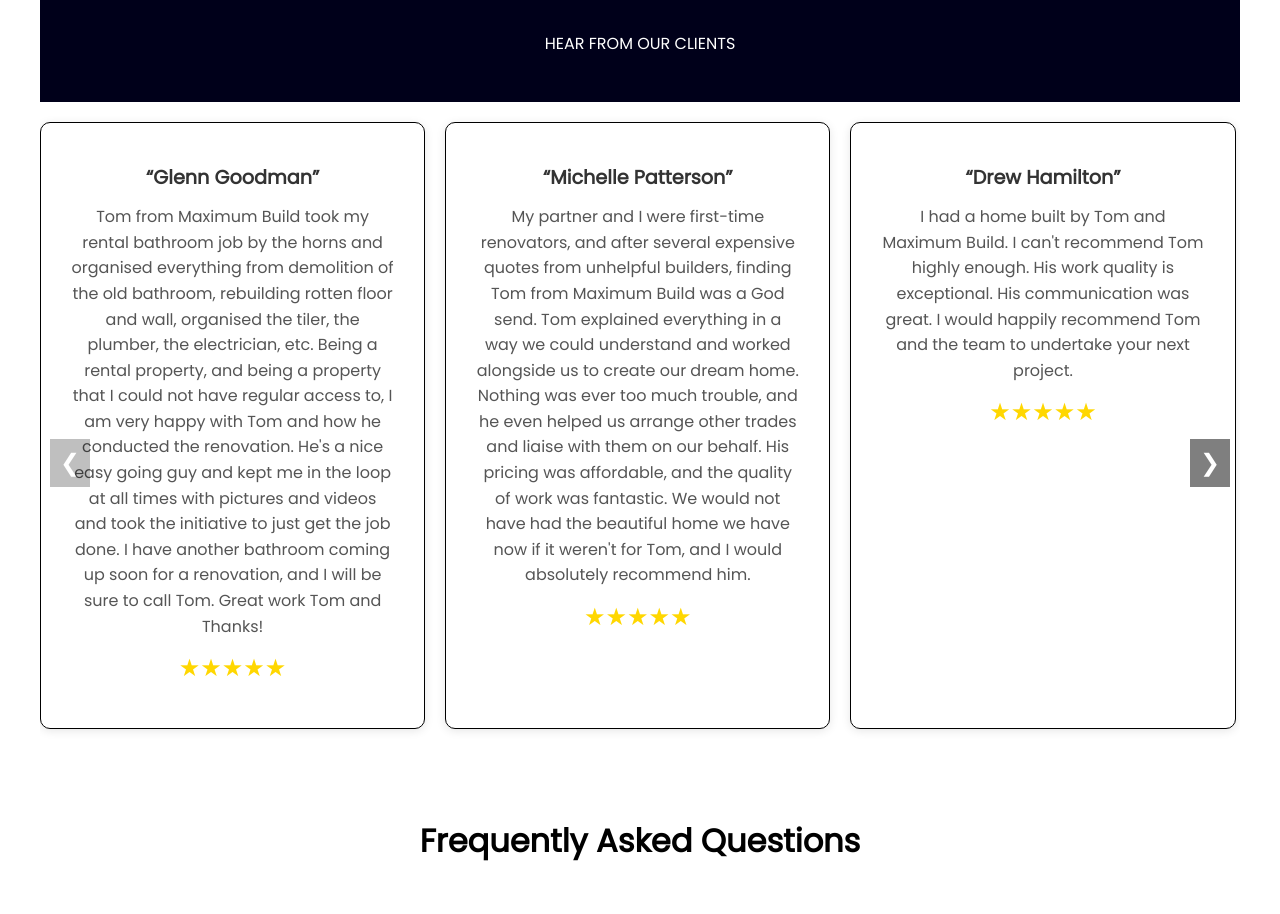
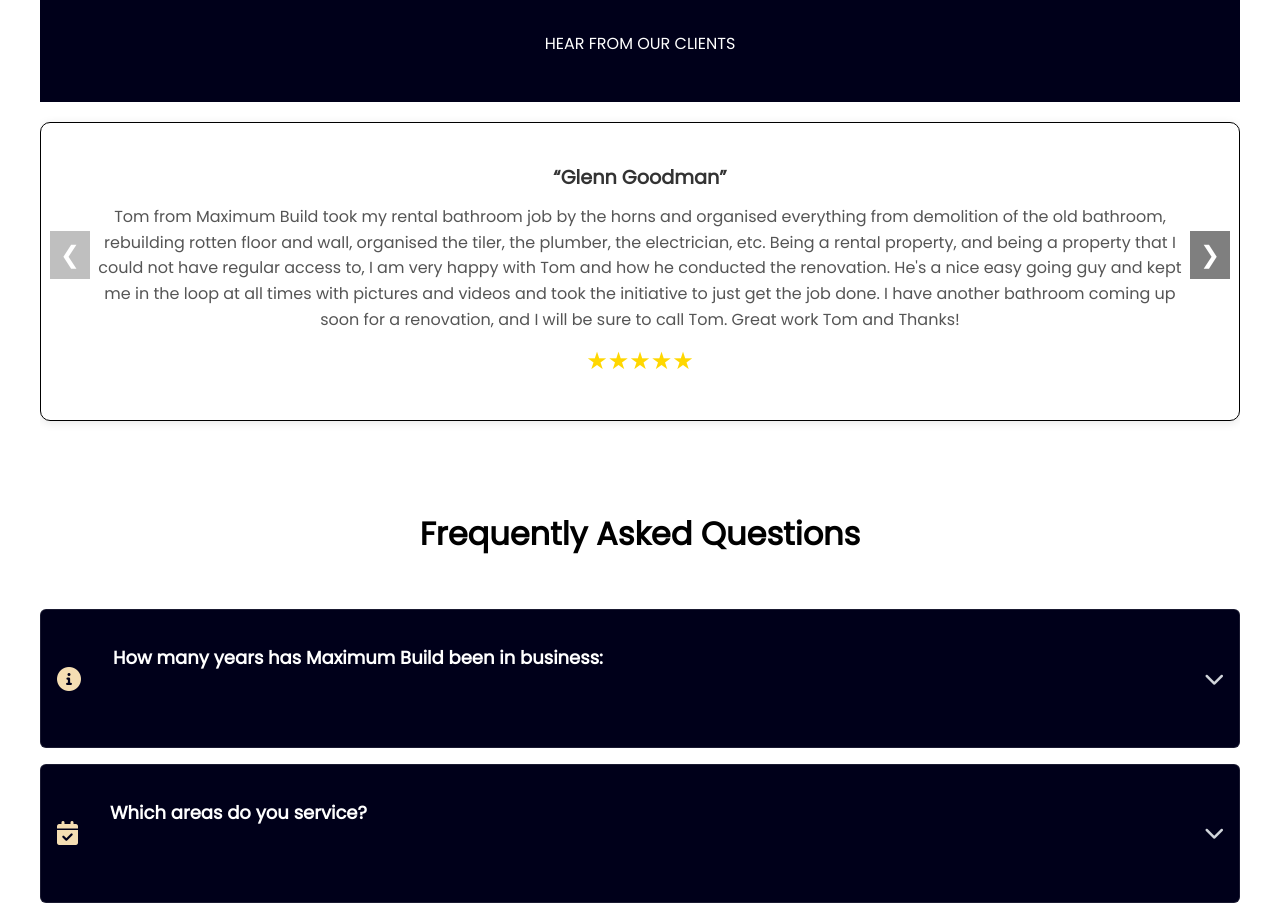
Before and after one commit to VinceRamirez1998/maximumbuild, a website: page why-choose-us.html in a window 1280 px wide. Shown: the part 1520-2434 px from the top of the page. Drawn offline with Linux system fonts and the light colour scheme.

Commit message:
Why Choose Us Reviews

```diff
--- a/script.js
+++ b/script.js
@@ -70,7 +70,7 @@ function showReviews() {
     const items2 = document.querySelectorAll('.review-item');
     const totalItems2 = items2.length;
     const itemsPerSlide = window.innerWidth <= 768 ? 1 : 3;  // 1 item per slide on mobile, 3 on desktop
-    const slideDistance = items2[0] ? items2[0].offsetWidth + 20 : 0;  // Width of each item plus a gap
+    const slideDistance = items2[0] ? items2[0].offsetWidth + 30 : 0;  // Width of each item plus a gap
 
     // Disable arrows if no items are available in the carousel
     if (totalItems2 === 0) {
--- a/styles.css
+++ b/styles.css
@@ -2049,5 +2049,7 @@ padding-top: 100px;
         font-size: 0.7rem;  /* Further reduce font size on smaller screens */
     }
 
-
-}
+    .review-item {
+        border: none !important;
+    }
+}
--- a/why-choose-us.html
+++ b/why-choose-us.html
@@ -209,6 +209,7 @@ body.dark-mode .faq-item  {
     .faq-container {
         padding: 0 24px; /* sm:px-6 equivalent */
     }
+
 }
 
 @media (min-width: 1024px) {
@@ -216,6 +217,22 @@ body.dark-mode .faq-item  {
         padding: 0 32px; /* lg:px-8 equivalent */
     }
 }
+.reviews-images {
+    display: flex !important;
+    transition: transform 0.5s ease;
+    width: 100%;
+    gap: 20px;
+    justify-content: space-evenly;
+    align-items: baseline;
+    height: auto;
+    }
+    .review-item {
+        flex: 0 0 100% !important;
+    }
+    .review-item p{
+        padding-right: 20px;
+        padding-left: 20px;
+    }
 
 </style>
 <body>
```
